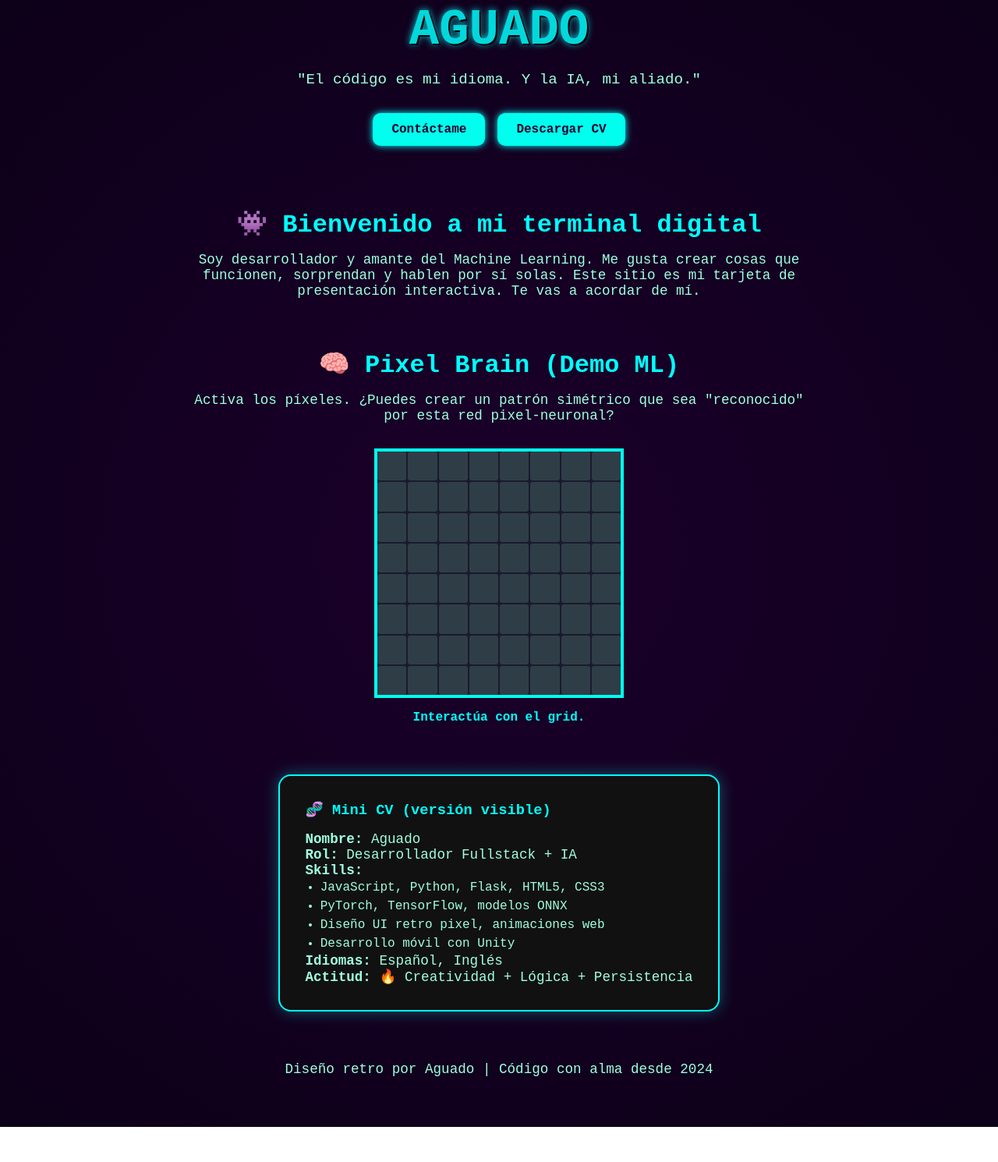
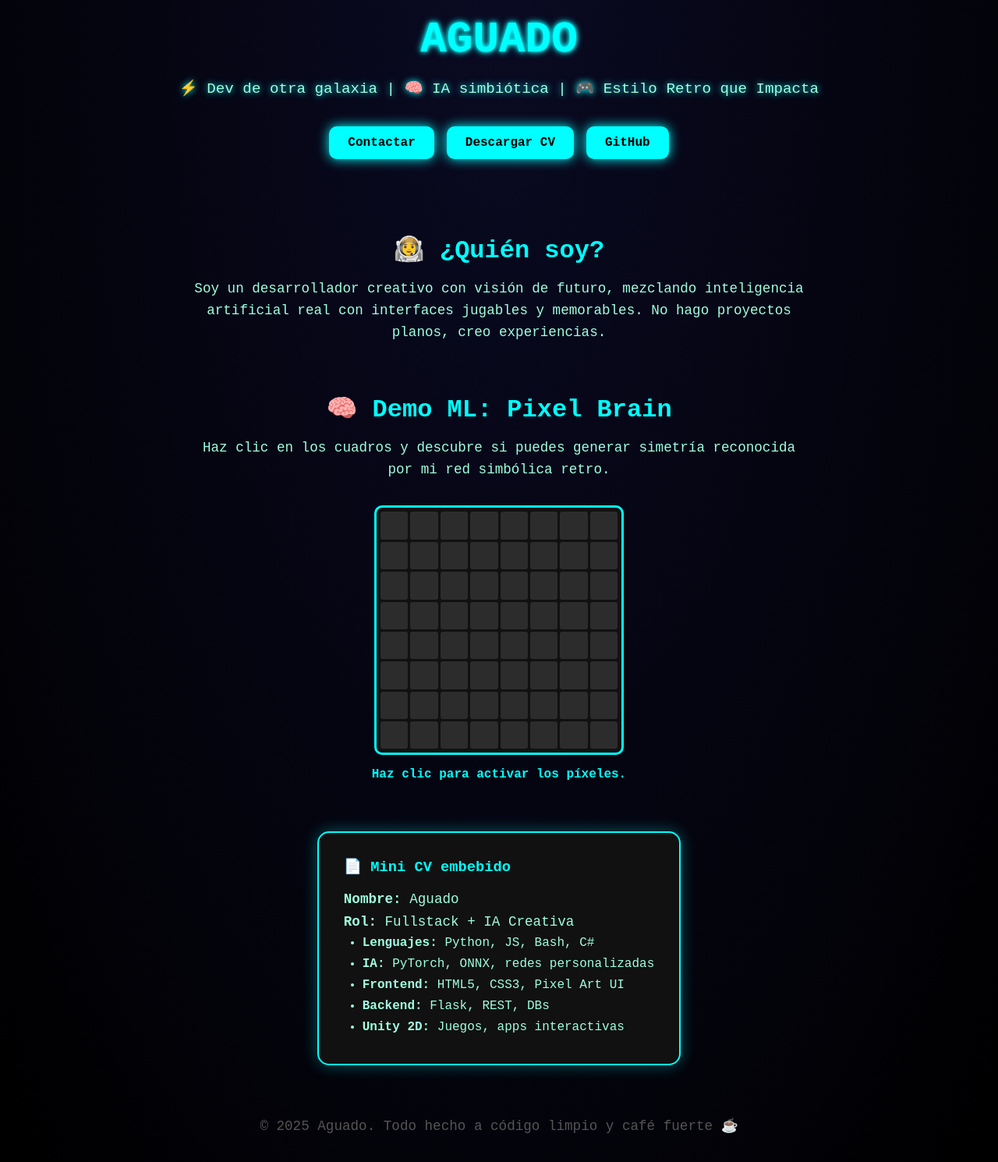
Before and after one commit to aguado435/Portfolio, a plain HTML site: page index.html in a window 1280 px wide. Shown: the part 29-1519 px from the top of the page at 78% size. Before the commit the page ends 1474 px from the top, so only its background shows below. Drawn offline with Linux system fonts and the light colour scheme.

Commit message:
Update index.html

```diff
--- a/index.html
+++ b/index.html
@@ -1,10 +1,16 @@
 <!DOCTYPE html>
 <html lang="es">
 <head>
-  <meta charset="UTF-8" />
-  <meta name="viewport" content="width=device-width, initial-scale=1.0" />
-  <title>Aguado - Código con Alma</title>
+  <meta charset="UTF-8">
+  <meta name="viewport" content="width=device-width, initial-scale=1.0">
+  <title>Aguado - Portfolio Interactivo</title>
   <style>
+    :root {
+      --neon-blue: #00ffff;
+      --bg-dark: #0a0a23;
+      --text-soft: #a0ffe0;
+    }
+
     * {
       box-sizing: border-box;
       margin: 0;
@@ -12,189 +18,185 @@
     }
 
     body {
-      background: radial-gradient(circle, #1b002b 0%, #0c0018 100%);
       font-family: 'Courier New', monospace;
-      color: #00ffee;
-      min-height: 100vh;
+      background: radial-gradient(ellipse at top, #0a0a23 0%, #000000 100%);
+      color: var(--text-soft);
       display: flex;
       flex-direction: column;
       align-items: center;
-      padding: 2rem 1rem;
+      min-height: 100vh;
       overflow-x: hidden;
     }
 
     header {
       text-align: center;
-      margin-bottom: 3rem;
+      margin: 3rem 1rem 2rem;
+      animation: glow-fade 3s ease-in-out infinite alternate;
     }
 
     header h1 {
-      font-size: 4rem;
-      color: #0ff;
-      text-shadow: 2px 2px #000, 0 0 10px #0ff;
-      animation: flicker 2s infinite alternate;
+      font-size: 3.5rem;
+      color: var(--neon-blue);
+      text-shadow: 0 0 5px var(--neon-blue), 0 0 10px var(--neon-blue);
     }
 
     header p {
+      margin-top: 1rem;
       font-size: 1.2rem;
-      margin-top: 1rem;
-      color: #a0ffe0;
+      color: var(--text-soft);
     }
 
-    @keyframes flicker {
-      0% { opacity: 1; }
-      50% { opacity: 0.85; }
-      100% { opacity: 1; }
+    @keyframes glow-fade {
+      0% { text-shadow: 0 0 5px var(--neon-blue); }
+      100% { text-shadow: 0 0 20px var(--neon-blue); }
     }
 
-    .btns {
-      margin-top: 2rem;
+    .buttons {
+      margin: 2rem 0;
       display: flex;
       gap: 1rem;
       flex-wrap: wrap;
       justify-content: center;
     }
 
-    a.button {
-      background: #00ffee;
-      color: #1b002b;
+    .button {
+      background: var(--neon-blue);
+      color: #000;
+      text-decoration: none;
       padding: 0.75rem 1.5rem;
-      text-decoration: none;
       font-weight: bold;
       border-radius: 10px;
-      box-shadow: 0 0 10px #0ff;
+      box-shadow: 0 0 15px var(--neon-blue);
       transition: all 0.3s ease;
     }
 
-    a.button:hover {
+    .button:hover {
       background: #0ff;
       color: #000;
-      box-shadow: 0 0 20px #00ffee;
+      box-shadow: 0 0 25px var(--neon-blue);
     }
 
     section {
       max-width: 800px;
-      margin: 2rem auto;
+      margin: 2rem 1rem;
       text-align: center;
     }
 
     h2 {
       font-size: 2rem;
+      color: var(--neon-blue);
       margin-bottom: 1rem;
-      color: #0ff;
     }
 
     p {
       font-size: 1.1rem;
-      color: #a0ffe0;
+      line-height: 1.6;
     }
 
-    #ml-demo {
+    .ml-grid {
       margin-top: 2rem;
-      background: #1a1a2e;
-      border: 4px solid #00ffee;
+      display: grid;
+      grid-template-columns: repeat(8, 1fr);
+      gap: 3px;
+      background: #111;
+      border: 3px solid var(--neon-blue);
       width: 320px;
       height: 320px;
-      display: grid;
-      grid-template-columns: repeat(8, 1fr);
-      grid-template-rows: repeat(8, 1fr);
-      gap: 2px;
       margin-left: auto;
       margin-right: auto;
+      padding: 5px;
+      border-radius: 10px;
     }
 
     .pixel {
       width: 100%;
       height: 100%;
-      background-color: #2f3e46;
+      background: #2c2c2c;
+      transition: 0.2s;
       border-radius: 3px;
-      transition: 0.2s;
+      cursor: pointer;
     }
 
     .pixel.active {
-      background-color: #00ffee;
-      box-shadow: 0 0 10px #00ffee;
+      background: var(--neon-blue);
+      box-shadow: 0 0 10px var(--neon-blue);
     }
 
     #ml-status {
       margin-top: 1rem;
       font-weight: bold;
-      color: #0ff;
+      color: var(--neon-blue);
     }
 
-    .cv-card {
+    .cv-section {
       background: #111;
-      border: 2px solid #0ff;
-      border-radius: 1rem;
+      border: 2px solid var(--neon-blue);
       padding: 2rem;
-      color: #a0ffe0;
       margin-top: 2rem;
-      max-width: 600px;
+      border-radius: 15px;
       text-align: left;
-      box-shadow: 0 0 20px #00ffee55;
+      box-shadow: 0 0 20px #00ffff55;
     }
 
-    .cv-card h3 {
-      color: #0ff;
+    .cv-section h3 {
+      color: var(--neon-blue);
       margin-bottom: 1rem;
     }
 
-    .cv-card ul {
-      margin-left: 1.2rem;
-      line-height: 1.5;
+    .cv-section ul {
+      margin-left: 1.5rem;
+      line-height: 1.7;
     }
 
     footer {
       margin-top: auto;
       padding: 2rem;
       text-align: center;
-      font-size: 0.9rem;
+      font-size: 0.85rem;
       color: #555;
     }
   </style>
 </head>
 <body>
-
   <header>
     <h1>AGUADO</h1>
-    <p>"El código es mi idioma. Y la IA, mi aliado."</p>
-    <div class="btns">
-      <a href="mailto:aguado@example.com" class="button">Contáctame</a>
-      <a href="Aguado_CV.pdf" class="button" download>Descargar CV</a>
+    <p>⚡ Dev de otra galaxia | 🧠 IA simbiótica | 🎮 Estilo Retro que Impacta</p>
+    <div class="buttons">
+      <a class="button" href="mailto:aguado@example.com">Contactar</a>
+      <a class="button" href="Aguado_CV.pdf" download>Descargar CV</a>
+      <a class="button" href="https://github.com/aguado435" target="_blank">GitHub</a>
     </div>
   </header>
 
   <section>
-    <h2>👾 Bienvenido a mi terminal digital</h2>
+    <h2>👨‍🚀 ¿Quién soy?</h2>
     <p>
-      Soy desarrollador y amante del Machine Learning. Me gusta crear cosas que funcionen, sorprendan y hablen por sí solas. Este sitio es mi tarjeta de presentación interactiva. Te vas a acordar de mí.
+      Soy un desarrollador creativo con visión de futuro, mezclando inteligencia artificial real con interfaces jugables y memorables. No hago proyectos planos, creo experiencias.
     </p>
   </section>
 
   <section>
-    <h2>🧠 Pixel Brain (Demo ML)</h2>
-    <p>Activa los píxeles. ¿Puedes crear un patrón simétrico que sea "reconocido" por esta red pixel-neuronal?</p>
-    <div id="ml-demo"></div>
-    <div id="ml-status">Interactúa con el grid.</div>
+    <h2>🧠 Demo ML: Pixel Brain</h2>
+    <p>Haz clic en los cuadros y descubre si puedes generar simetría reconocida por mi red simbólica retro.</p>
+    <div class="ml-grid" id="ml-demo"></div>
+    <div id="ml-status">Haz clic para activar los píxeles.</div>
   </section>
 
-  <section class="cv-card">
-    <h3>🧬 Mini CV (versión visible)</h3>
+  <section class="cv-section">
+    <h3>📄 Mini CV embebido</h3>
     <p><strong>Nombre:</strong> Aguado</p>
-    <p><strong>Rol:</strong> Desarrollador Fullstack + IA</p>
-    <p><strong>Skills:</strong></p>
+    <p><strong>Rol:</strong> Fullstack + IA Creativa</p>
     <ul>
-      <li>JavaScript, Python, Flask, HTML5, CSS3</li>
-      <li>PyTorch, TensorFlow, modelos ONNX</li>
-      <li>Diseño UI retro pixel, animaciones web</li>
-      <li>Desarrollo móvil con Unity</li>
+      <li><strong>Lenguajes:</strong> Python, JS, Bash, C#</li>
+      <li><strong>IA:</strong> PyTorch, ONNX, redes personalizadas</li>
+      <li><strong>Frontend:</strong> HTML5, CSS3, Pixel Art UI</li>
+      <li><strong>Backend:</strong> Flask, REST, DBs</li>
+      <li><strong>Unity 2D:</strong> Juegos, apps interactivas</li>
     </ul>
-    <p><strong>Idiomas:</strong> Español, Inglés</p>
-    <p><strong>Actitud:</strong> 🔥 Creatividad + Lógica + Persistencia</p>
   </section>
 
   <footer>
-    <p>Diseño retro por Aguado | Código con alma desde 2024</p>
+    <p>© 2025 Aguado. Todo hecho a código limpio y café fuerte ☕</p>
   </footer>
 
   <script>
@@ -212,25 +214,24 @@
 
     function togglePixel(index) {
       pixels[index].classList.toggle("active");
-      evaluatePattern();
+      evaluateSymmetry();
     }
 
-    function evaluatePattern() {
-      let symmetric = true;
+    function evaluateSymmetry() {
+      let isSymmetric = true;
       for (let row = 0; row < 8; row++) {
         for (let col = 0; col < 4; col++) {
-          const a = pixels[row * 8 + col].classList.contains("active");
-          const b = pixels[row * 8 + (7 - col)].classList.contains("active");
-          if (a !== b) {
-            symmetric = false;
+          const left = pixels[row * 8 + col].classList.contains("active");
+          const right = pixels[row * 8 + (7 - col)].classList.contains("active");
+          if (left !== right) {
+            isSymmetric = false;
             break;
           }
         }
-        if (!symmetric) break;
+        if (!isSymmetric) break;
       }
-      status.textContent = symmetric ? "✔️ Patrón Reconocido: SIMÉTRICO" : "❌ No simétrico. Inténtalo otra vez.";
+      status.textContent = isSymmetric ? "✅ Patrón simétrico reconocido" : "❌ No simétrico todavía";
     }
   </script>
-
 </body>
 </html>
```
